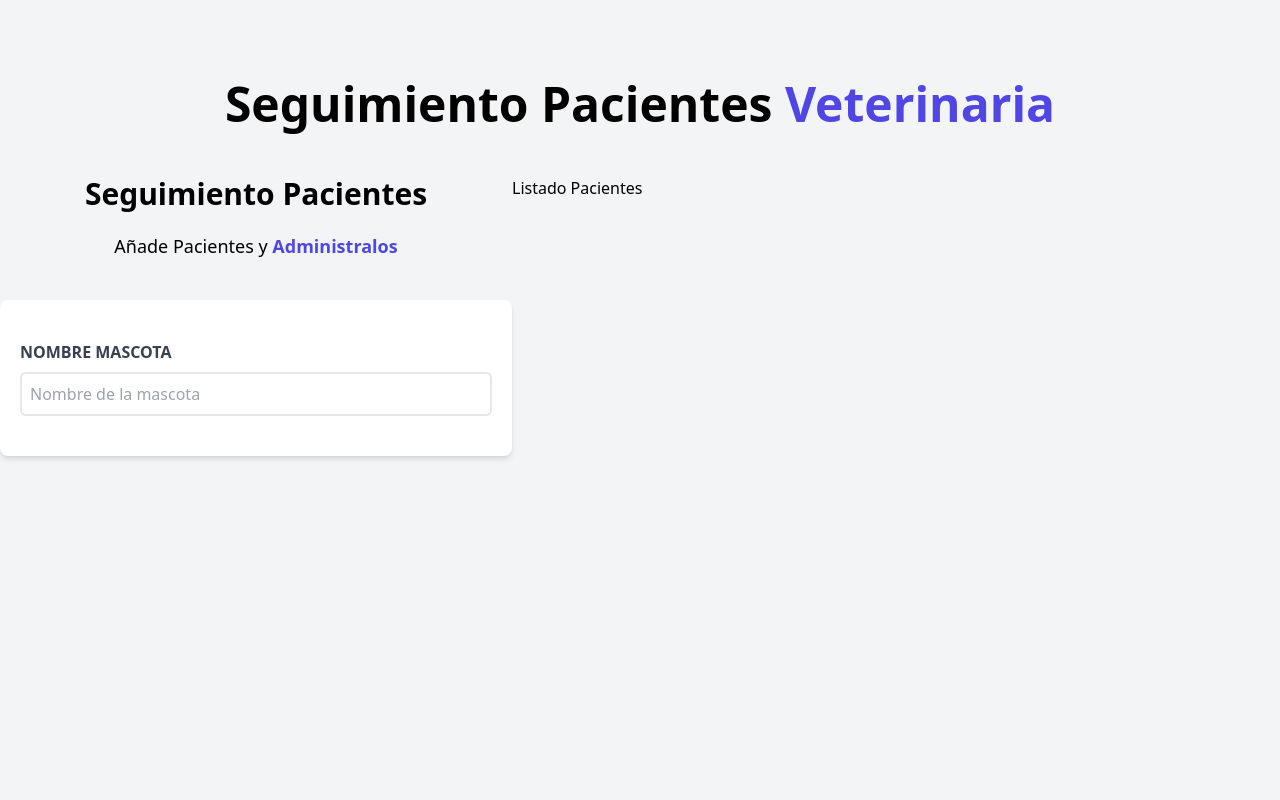
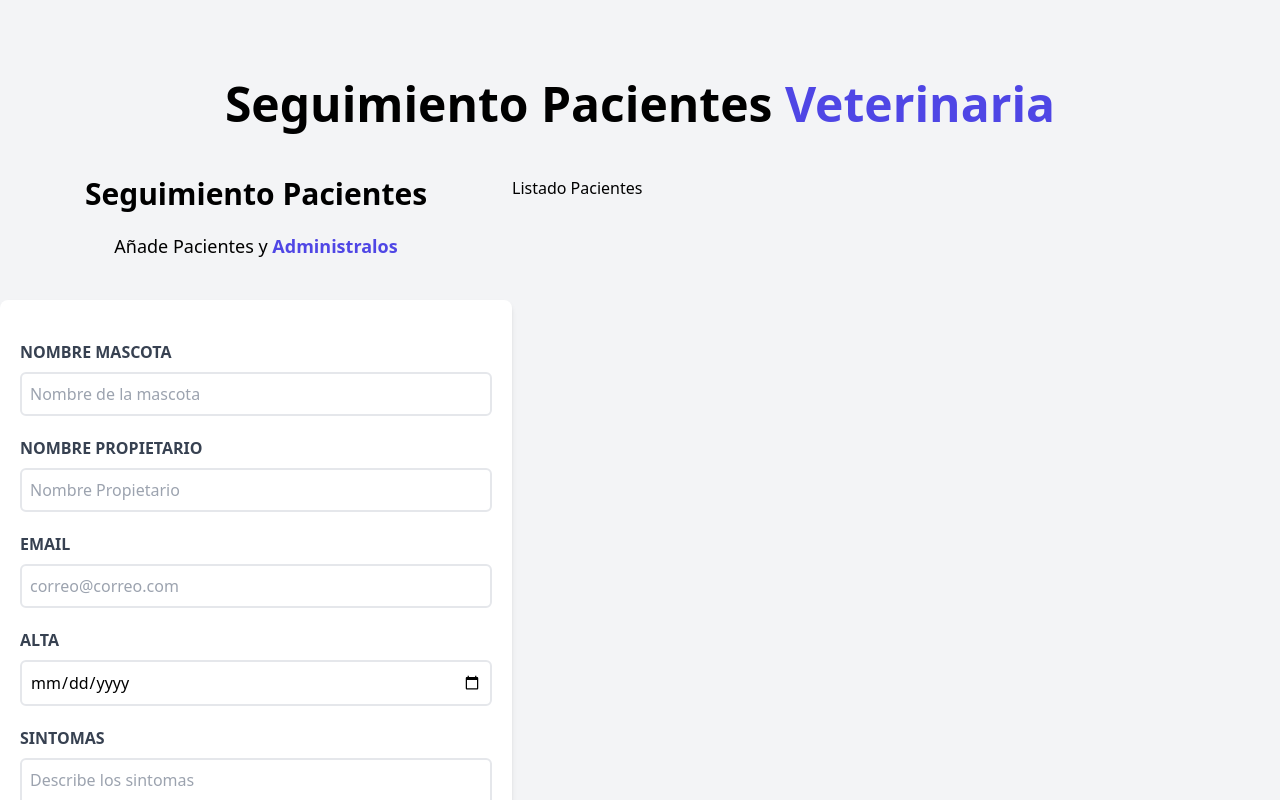
Before and after one commit to jhonbg09/App-medicVet, a React (Vite) app: page / in a window 1280 px wide. Shown: the top 800 px of the page. Built offline with nearby package versions, Linux system fonts and the light colour scheme.

Commit message:
Agregando Formulario

```diff
--- a/src/components/Formulario.jsx
+++ b/src/components/Formulario.jsx
@@ -1,19 +1,99 @@
-
 const Formulario = () => {
   return (
     <div className="md:w-1/2 lg:w-2/5">
       <h2 className="font-black text-3xl text-center">Seguimiento Pacientes</h2>
-            <p className="text-lg mt-5 text-center mb-10">Añade Pacientes y{' '}<span className="text-indigo-600 font-bold">Administralos</span></p>
+      <p className="text-lg mt-5 text-center mb-10">
+        Añade Pacientes y{" "}
+        <span className="text-indigo-600 font-bold">Administralos</span>
+      </p>
 
-            <form className="bg-white shadow-md rounded-lg py-10 px-5">
-                <div>
-                 <label className="block text-gray-700 uppercase font-bold" htmlFor="mascota">Nombre Mascota</label> {/*el htmlfor es una buena buena practica para ayudr a seleccionar el input... este va relacionado con el id del input  */}
-                <input className="border-2 w-full p-2 mt-2 placeholder-grey-400 rounded-md" id="mascota" type="text" placeholder="Nombre de la mascota"/>
+      <form className="bg-white shadow-md rounded-lg py-10 px-5 mb-10">
+        <div className="mb-5">
+          <label
+            className="block text-gray-700 uppercase font-bold"
+            htmlFor="mascota"
+          >
+            Nombre Mascota
+          </label>{" "}
+          {/*el htmlfor es una buena buena practica para ayudr a seleccionar el input... este va relacionado con el id del input  */}
+          <input
+            className="border-2 w-full p-2 mt-2 placeholder-grey-400 rounded-md"
+            id="mascota"
+            type="text"
+            placeholder="Nombre de la mascota"
+          />
         </div>
 
+        <div className="mb-5">
+          <label
+            className="block text-gray-700 uppercase font-bold"
+            htmlFor="propietario"
+          >
+            Nombre Propietario
+          </label>{" "}
+          {/*el htmlfor es una buena buena practica para ayudr a seleccionar el input... este va relacionado con el id del input  */}
+          <input
+            className="border-2 w-full p-2 mt-2 placeholder-grey-400 rounded-md"
+            id="propietario"
+            type="text"
+            placeholder="Nombre Propietario"
+          />
+        </div>
+
+        <div className="mb-5">
+          <label
+            className="block text-gray-700 uppercase font-bold"
+            htmlFor="email"
+          >
+            Email
+          </label>{" "}
+          {/*el htmlfor es una buena buena practica para ayudr a seleccionar el input... este va relacionado con el id del input  */}
+          <input
+            className="border-2 w-full p-2 mt-2 placeholder-grey-400 rounded-md"
+            id="email"
+            type="text"
+            placeholder="correo@correo.com"
+          />
+        </div>
+
+        <div className="mb-5">
+          <label
+            className="block text-gray-700 uppercase font-bold"
+            htmlFor="alta"
+          >
+            Alta
+          </label>{" "}
+          {/*el htmlfor es una buena buena practica para ayudr a seleccionar el input... este va relacionado con el id del input  */}
+          <input
+            className="border-2 w-full p-2 mt-2 placeholder-grey-400 rounded-md"
+            id="alta"
+            type="date"
+          />
+        </div>
+
+        <div className="mb-5">
+          <label
+            className="block text-gray-700 uppercase font-bold"
+            htmlFor="sintomas"
+          >
+            Sintomas
+          </label>{" "}
+          {/*el htmlfor es una buena buena practica para ayudr a seleccionar el input... este va relacionado con el id del input  */}
+          <textarea
+            className="border-2 w-full p-2 mt-2 placeholder-grey-400 rounded-md"
+            id="sintomas"
+            placeholder="Describe los sintomas"
+          />
+        </div>
+
+        <input
+            type="submit"
+            className="bg-indigo-600 w-full p-3 text-white uppercase font-bold hover:bg-indigo-700 cursor-pointer transition-all"
+            value="Agregar Paciente"
+        />
       </form>
     </div>
   );
-}
+};
 
 export default Formulario;
```
Lines whose indentation alone changed are shown as unchanged.
